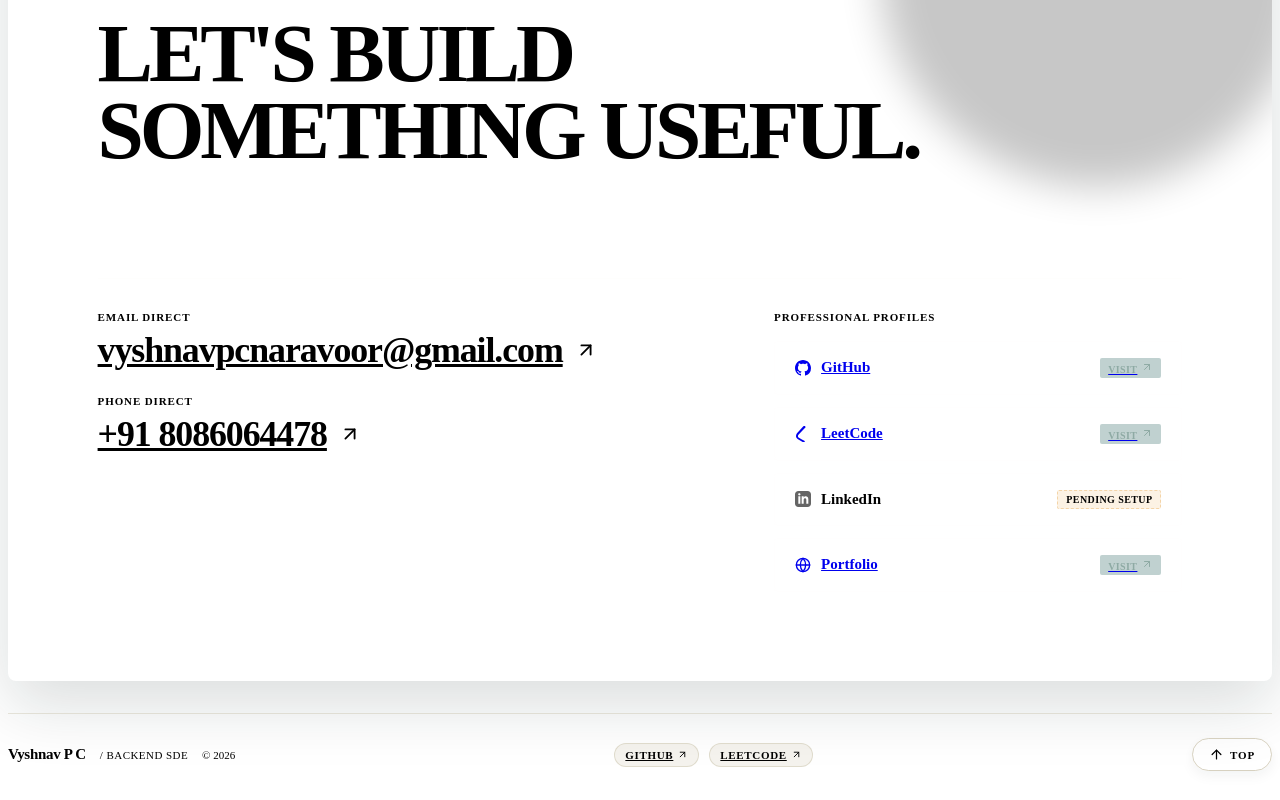
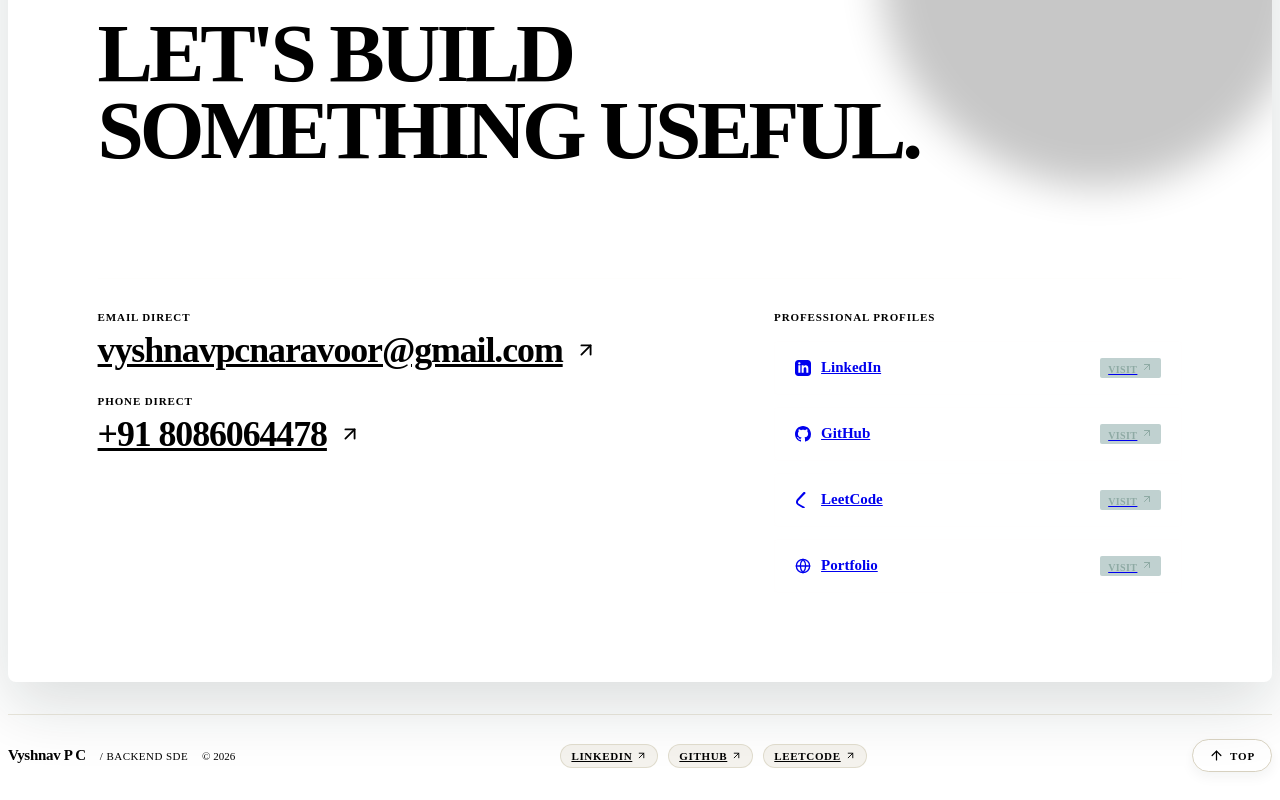
Before and after one commit to vyshn4v/portfolio, a React (Vite) app: page / in a window 1280 px wide. Shown: the part 5944-6744 px from the top of the page. Built offline with nearby package versions, Linux system fonts and the light colour scheme; the HTML template or start-up script is replaced by a standard one.

Commit message:
feat(profile): add confirmed LinkedIn profile URL across Contact and Footer sections

```diff
--- a/src/components/Footer/Footer.tsx
+++ b/src/components/Footer/Footer.tsx
@@ -10,6 +10,7 @@ export const Footer: React.FC = () => {
     window.scrollTo({ top: 0, behavior: 'smooth' });
   };
 
+  const linkedinLink = profile.links.find((l) => l.label === 'LinkedIn');
   const githubLink = profile.links.find((l) => l.label === 'GitHub');
   const leetcodeLink = profile.links.find((l) => l.label === 'LeetCode');
 
@@ -25,6 +26,18 @@ export const Footer: React.FC = () => {
 
         {/* Center: Quick Dev Profiles */}
         <div className="footer-links-group">
+          {linkedinLink && !linkedinLink.url.includes('TODO') && (
+            <a
+              href={linkedinLink.url}
+              target="_blank"
+              rel="noopener noreferrer"
+              className="footer-profile-link"
+              aria-label="LinkedIn Profile"
+            >
+              <span>LINKEDIN</span>
+              <ArrowUpRight size={11} />
+            </a>
+          )}
           {githubLink && !githubLink.url.includes('TODO') && (
             <a
               href={githubLink.url}
--- a/src/data/profile.ts
+++ b/src/data/profile.ts
@@ -41,9 +41,9 @@ export const profile: Profile = {
   summary:
     "Backend-focused developer with 2 years of production experience building Node.js/NestJS services for insurtech platforms. Designed a decision engine handling 1,000-2,000 requests/minute for automated policy workflows and led backend delivery through production deployment. Experienced in REST APIs, asynchronous workflows with RabbitMQ, Redis caching, PostgreSQL/MongoDB, Docker, Kubernetes, and end-to-end service ownership.",
   links: [
+    { label: "LinkedIn", url: "https://www.linkedin.com/in/vyshnav-p-c-5567ba242/" },
     { label: "GitHub", url: "https://github.com/vyshn4v" },
     { label: "LeetCode", url: "https://leetcode.com/u/vyshn4v" },
-    { label: "LinkedIn", url: "TODO_LINKEDIN_URL" },
     { label: "Portfolio", url: "https://vyshnavpc.com" },
   ],
   education: [
```
